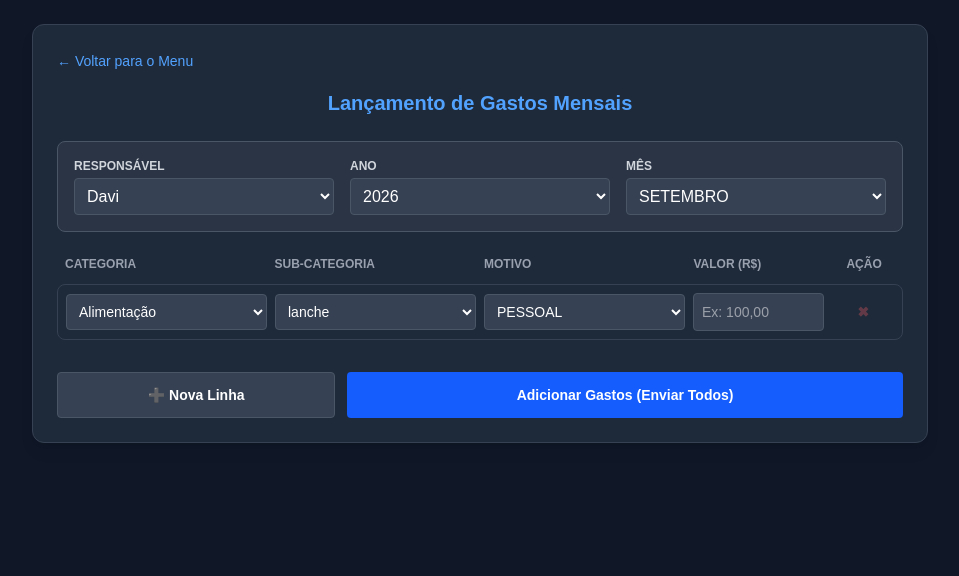
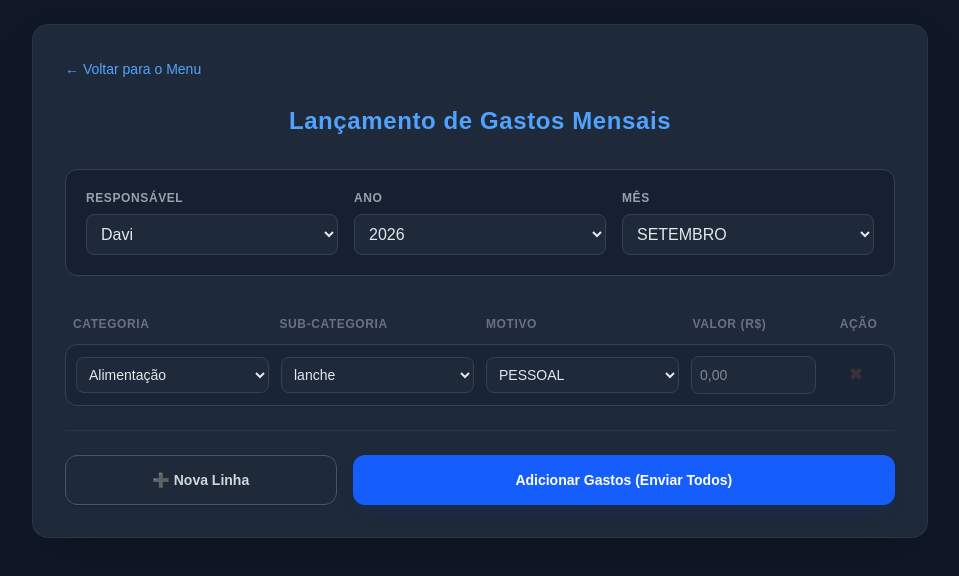
Before and after one commit to DaviGHeleno/Planejamento-Financeiro, a Next.js app in the folder frontend/: page /gastos in a window 1280 px wide. Shown: the top 576 px of the page, without its empty margins (160-1119 px from the left). Built offline with nearby package versions, Linux system fonts and the light colour scheme.

Commit message:
UI: Refatora design da pagina de gastos aplicando paleta azul elegante (Regra 60-30-10)

```diff
--- a/frontend/src/app/gastos/page.tsx
+++ b/frontend/src/app/gastos/page.tsx
@@ -61,34 +61,25 @@ export default function GastosPage() {
     }
   };
 
-  // NOVA FUNÇÃO: Validador Estrutural de Moeda
   const validarFormatoMoeda = (val: string) => {
     const v = val.trim();
-    if (v === '') return true; // Se estiver vazio, não mostra erro (tratado no envio)
-
-    const regexSimples = /^\d+$/; // Ex: 700
-    const regexDecimalVirgula = /^\d+,\d+$/; // Ex: 60000,40
-    const regexDecimalPonto = /^\d+\.\d+$/; // Ex: 70.55
-    const regexBrasileiro = /^(\d{1,3}(\.\d{3})+)(,\d+)?$/; // Ex: 60.000,40 ou 1.000.000,00
-
+    if (v === '') return true;
+    const regexSimples = /^\d+$/;
+    const regexDecimalVirgula = /^\d+,\d+$/;
+    const regexDecimalPonto = /^\d+\.\d+$/;
+    const regexBrasileiro = /^(\d{1,3}(\.\d{3})+)(,\d+)?$/;
     return regexSimples.test(v) || regexDecimalVirgula.test(v) || regexDecimalPonto.test(v) || regexBrasileiro.test(v);
   };
 
-  // Formata o valor validado para o padrão da planilha (remove pontos de milhar e garante vírgula)
   const formatarValorInteligente = (val: string) => {
     let v = val.trim();
-    if (/^(\d{1,3}(\.\d{3})+)(,\d+)?$/.test(v)) {
-      return v.replace(/\./g, ''); // 60.000,40 -> 60000,40
-    }
-    if (/^\d+\.\d+$/.test(v)) {
-      return v.replace('.', ','); // 70.55 -> 70,55
-    }
+    if (/^(\d{1,3}(\.\d{3})+)(,\d+)?$/.test(v)) return v.replace(/\./g, '');
+    if (/^\d+\.\d+$/.test(v)) return v.replace('.', ',');
     return v;
   };
 
   const handleSubmit = async (e: React.FormEvent) => {
     e.preventDefault();
-
     const itensValidos = itens.filter((i) => i.valor.trim() !== '');
 
     if (itensValidos.length === 0) {
@@ -96,11 +87,9 @@ export default function GastosPage() {
       return;
     }
 
-    // VALIDAÇÃO ESTRUTURAL
     const temValorInvalido = itensValidos.some(i => !validarFormatoMoeda(i.valor));
-
     if (temValorInvalido) {
-      setMensagem('❌ Erro: Formato de valore(s) inválido(s)');
+      setMensagem('❌ Erro: Formato inválido. Use formatos como 60.000,40 | 60000,40 | 70.55 | 700');
       return;
     }
 
@@ -108,17 +97,13 @@ export default function GastosPage() {
     setMensagem('Enviando gastos em lote...');
 
     const abaNome = `Mensal ${ano} - ${responsavel}`;
-
-    const itensParaEnviar = itensValidos.map((i) => {
-      const valorFormatado = formatarValorInteligente(i.valor);
-      return {
-        mes,
-        categoria: i.categoria,
-        subcategoria: i.subcategoria,
-        motivo: i.motivo,
-        valor: valorFormatado
-      };
-    });
+    const itensParaEnviar = itensValidos.map((i) => ({
+      mes,
+      categoria: i.categoria,
+      subcategoria: i.subcategoria,
+      motivo: i.motivo,
+      valor: formatarValorInteligente(i.valor)
+    }));
 
     try {
       const response = await fetch('http://localhost:3000/api/gasto', {
@@ -143,37 +128,46 @@ export default function GastosPage() {
 
   return (
     <div className="min-h-screen bg-gray-900 text-white p-6">
-      <div className="max-w-4xl mx-auto bg-gray-800 p-6 rounded-xl shadow-lg border border-gray-700">
-        <div className="mb-4">
-          <Link href="/" className="text-sm text-blue-400 hover:underline">← Voltar para o Menu</Link>
+      <div className="max-w-4xl mx-auto bg-gray-800 p-8 rounded-2xl shadow-2xl border border-gray-700/50">
+        <div className="mb-6">
+          <Link href="/" className="text-sm text-blue-400 hover:text-blue-300 hover:underline transition-colors font-medium">
+            ← Voltar para o Menu
+          </Link>
         </div>
-        <h1 className="text-xl font-bold mb-6 text-center text-blue-400">Lançamento de Gastos Mensais</h1>
+
+        {/* TÍTULO - 10% Azul */}
+        <h1 className="text-2xl font-bold mb-8 text-center text-blue-400 tracking-wide">
+          Lançamento de Gastos Mensais
+        </h1>
 
         <form onSubmit={handleSubmit} className="space-y-6">
-          <div className="grid grid-cols-1 md:grid-cols-3 gap-4 bg-gray-700/50 p-4 rounded-lg border border-gray-600">
+
+          {/* CABEÇALHO FIXO - 60% e 30% */}
+          <div className="grid grid-cols-1 md:grid-cols-3 gap-4 bg-gray-900/50 p-5 rounded-xl border border-gray-700">
             <div>
-              <label className="block text-xs font-semibold uppercase text-gray-300 mb-1">Responsável</label>
-              <select value={responsavel} onChange={(e) => setResponsavel(e.target.value)} className="w-full bg-gray-700 border border-gray-600 rounded p-2 text-white">
+              <label className="block text-xs font-bold uppercase text-gray-400 mb-2 tracking-wider">Responsável</label>
+              <select value={responsavel} onChange={(e) => setResponsavel(e.target.value)} className="w-full bg-gray-800 border border-gray-700 rounded-lg p-2.5 text-gray-200 outline-none focus:border-blue-500 focus:ring-1 focus:ring-blue-500 transition-all">
                 <option value="Davi">Davi</option>
                 <option value="Stella">Stella</option>
               </select>
             </div>
             <div>
-              <label className="block text-xs font-semibold uppercase text-gray-300 mb-1">Ano</label>
-              <select value={ano} onChange={(e) => setAno(e.target.value)} className="w-full bg-gray-700 border border-gray-600 rounded p-2 text-white">
+              <label className="block text-xs font-bold uppercase text-gray-400 mb-2 tracking-wider">Ano</label>
+              <select value={ano} onChange={(e) => setAno(e.target.value)} className="w-full bg-gray-800 border border-gray-700 rounded-lg p-2.5 text-gray-200 outline-none focus:border-blue-500 focus:ring-1 focus:ring-blue-500 transition-all">
                 {anosOpcoes.map((a) => <option key={a} value={a}>20{a}</option>)}
               </select>
             </div>
             <div>
-              <label className="block text-xs font-semibold uppercase text-gray-300 mb-1">Mês</label>
-              <select value={mes} onChange={(e) => setMes(e.target.value)} className="w-full bg-gray-700 border border-gray-600 rounded p-2 text-white">
+              <label className="block text-xs font-bold uppercase text-gray-400 mb-2 tracking-wider">Mês</label>
+              <select value={mes} onChange={(e) => setMes(e.target.value)} className="w-full bg-gray-800 border border-gray-700 rounded-lg p-2.5 text-gray-200 outline-none focus:border-blue-500 focus:ring-1 focus:ring-blue-500 transition-all">
                 {mesesOpcoes.map((m) => <option key={m} value={m}>{m}</option>)}
               </select>
             </div>
           </div>
 
-          <div className="space-y-3">
-            <div className="hidden md:grid md:grid-cols-12 gap-2 text-xs font-bold uppercase text-gray-400 px-2">
+          {/* LISTA DINÂMICA */}
+          <div className="space-y-3 pt-4">
+            <div className="hidden md:grid md:grid-cols-12 gap-3 text-xs font-bold uppercase text-gray-500 px-2 tracking-wider">
               <span className="col-span-3">Categoria</span>
               <span className="col-span-3">Sub-categoria</span>
               <span className="col-span-3">Motivo</span>
@@ -186,12 +180,12 @@ export default function GastosPage() {
               const isValido = validarFormatoMoeda(item.valor);
 
               return (
-                <div key={item.id} className="grid grid-cols-1 md:grid-cols-12 gap-2 bg-gray-800 border border-gray-700 p-2 rounded-lg items-center">
+                <div key={item.id} className="grid grid-cols-1 md:grid-cols-12 gap-3 bg-gray-900/30 border border-gray-700 p-2.5 rounded-xl items-center hover:bg-gray-800/80 transition-colors">
                   <div className="col-span-3">
                     <select
                       value={item.categoria}
                       onChange={(e) => atualizarItem(item.id, 'categoria', e.target.value)}
-                      className="w-full bg-gray-700 border border-gray-600 rounded p-2 text-sm text-white"
+                      className="w-full bg-gray-800 border border-gray-700 rounded-lg p-2 text-sm text-gray-200 outline-none focus:border-blue-500 focus:ring-1 focus:ring-blue-500 transition-all"
                     >
                       {categoriaOpcoes.map((c) => <option key={c} value={c}>{c}</option>)}
                     </select>
@@ -201,7 +195,7 @@ export default function GastosPage() {
                     <select
                       value={item.subcategoria}
                       onChange={(e) => atualizarItem(item.id, 'subcategoria', e.target.value)}
-                      className="w-full bg-gray-700 border border-gray-600 rounded p-2 text-sm text-white"
+                      className="w-full bg-gray-800 border border-gray-700 rounded-lg p-2 text-sm text-gray-200 outline-none focus:border-blue-500 focus:ring-1 focus:ring-blue-500 transition-all"
                     >
                       {subcategoriaOpcoes.map((s) => <option key={s} value={s}>{s}</option>)}
                     </select>
@@ -211,7 +205,7 @@ export default function GastosPage() {
                     <select
                       value={item.motivo}
                       onChange={(e) => atualizarItem(item.id, 'motivo', e.target.value)}
-                      className="w-full bg-gray-700 border border-gray-600 rounded p-2 text-sm text-white"
+                      className="w-full bg-gray-800 border border-gray-700 rounded-lg p-2 text-sm text-gray-200 outline-none focus:border-blue-500 focus:ring-1 focus:ring-blue-500 transition-all"
                     >
                       {motivoOpcoes.map((mo) => <option key={mo} value={mo}>{mo}</option>)}
                     </select>
@@ -221,22 +215,22 @@ export default function GastosPage() {
                     <input
                       type="text"
                       inputMode="decimal"
-                      placeholder="Ex: 100,00"
+                      placeholder="0,00"
                       value={item.valor}
                       onChange={(e) => atualizarItem(item.id, 'valor', e.target.value)}
                       onKeyDown={(e) => handleKeyDownValor(e, isUltima)}
-                      className={`w-full bg-gray-700 border rounded p-2 text-sm text-white focus:outline-none focus:ring-2 ${
-                        !isValido ? 'border-red-500 focus:ring-red-500' : 'border-gray-600 focus:ring-blue-500'
+                      className={`w-full bg-gray-800 border rounded-lg p-2 text-sm text-gray-200 outline-none transition-all focus:ring-1 ${
+                        !isValido ? 'border-red-500 focus:border-red-500 focus:ring-red-500' : 'border-gray-700 focus:border-blue-500 focus:ring-blue-500'
                       }`}
                     />
                   </div>
 
-                  <div className="col-span-1 text-center">
+                  <div className="col-span-1 text-center flex justify-center">
                     <button
                       type="button"
                       onClick={() => removerLinha(item.id)}
                       disabled={itens.length === 1}
-                      className="text-red-400 hover:text-red-300 disabled:opacity-30 font-bold p-1 text-sm"
+                      className="text-red-400/80 hover:text-red-400 hover:bg-red-400/10 disabled:opacity-20 font-bold p-2 rounded-lg transition-all"
                       title="Remover linha"
                     >
                       ✖
@@ -247,29 +241,30 @@ export default function GastosPage() {
             })}
           </div>
 
-          <div className="flex flex-col md:flex-row gap-3 pt-2">
+          <div className="flex flex-col md:flex-row gap-4 pt-6 mt-2 border-t border-gray-700/50">
             <button
               type="button"
               onClick={adicionarLinha}
-              className="w-full md:w-1/3 bg-gray-700 hover:bg-gray-600 border border-gray-600 text-white font-semibold p-3 rounded transition duration-200 text-sm"
+              className="w-full md:w-1/3 bg-gray-800 hover:bg-gray-700 border border-gray-600 text-gray-300 font-semibold p-3.5 rounded-xl transition-colors text-sm shadow-sm"
             >
               ➕ Nova Linha
             </button>
 
+            {/* BOTÃO PRINCIPAL - 10% Azul */}
             <button
               type="submit"
               disabled={enviando}
-              className="w-full md:w-2/3 bg-blue-600 hover:bg-blue-500 text-white font-bold p-3 rounded transition duration-200 text-sm disabled:opacity-50"
+              className="w-full md:w-2/3 bg-blue-600 hover:bg-blue-500 text-white font-bold p-3.5 rounded-xl transition-colors text-sm disabled:opacity-50 shadow-lg shadow-blue-900/20"
             >
-              {enviando ? 'Salvando...' : 'Adicionar Gastos (Enviar Todos)'}
+              {enviando ? 'Processando Lote...' : 'Adicionar Gastos (Enviar Todos)'}
             </button>
           </div>
         </form>
 
         {mensagem && (
-          <p className={`mt-4 text-center font-bold text-sm ${mensagem.includes('❌') ? 'text-red-400' : 'text-green-400'}`}>
+          <div className={`mt-6 p-4 rounded-xl text-center font-medium text-sm border ${mensagem.includes('❌') ? 'bg-red-900/20 border-red-500/30 text-red-400' : 'bg-emerald-900/20 border-emerald-500/30 text-emerald-400'}`}>
             {mensagem}
-          </p>
+          </div>
         )}
       </div>
     </div>
```
